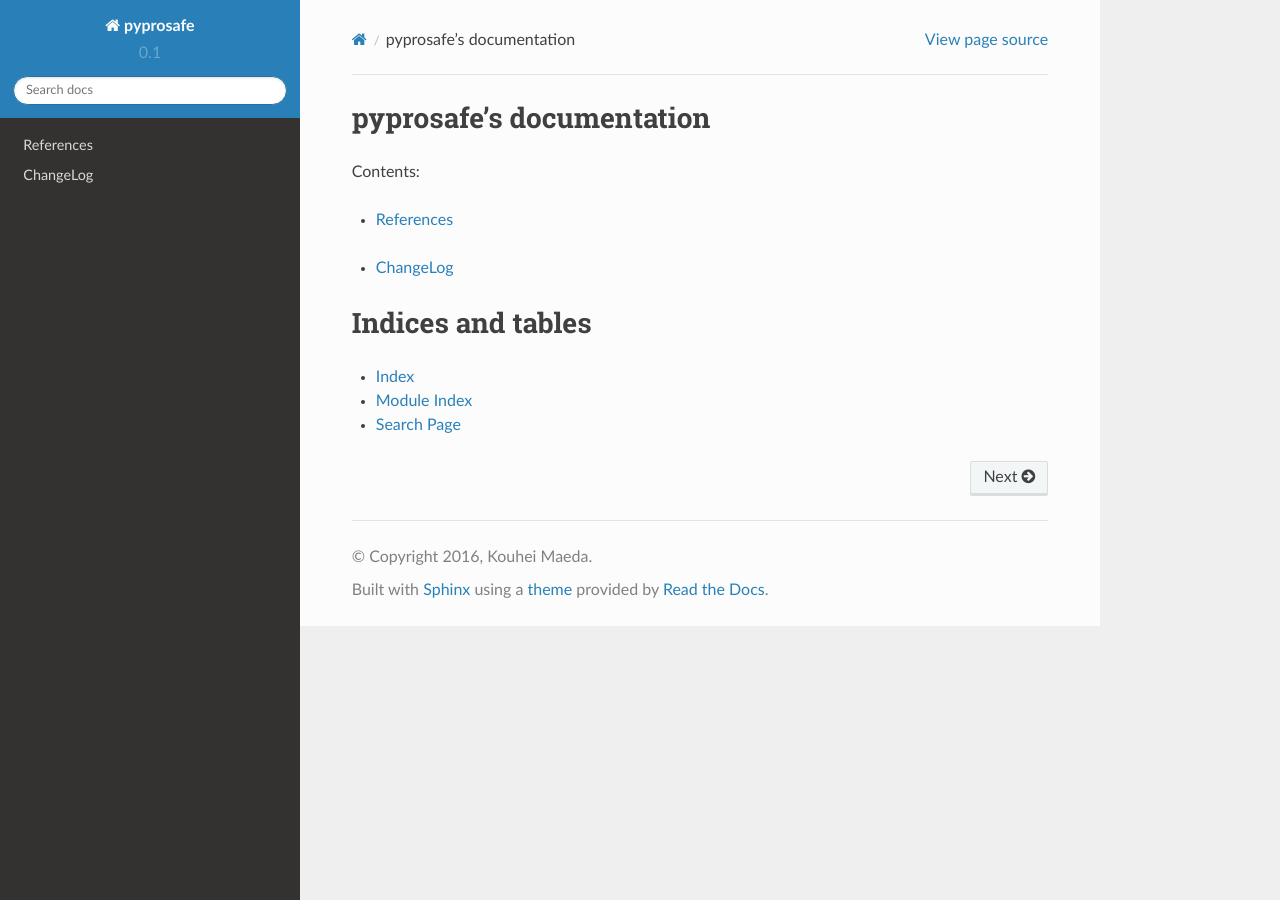
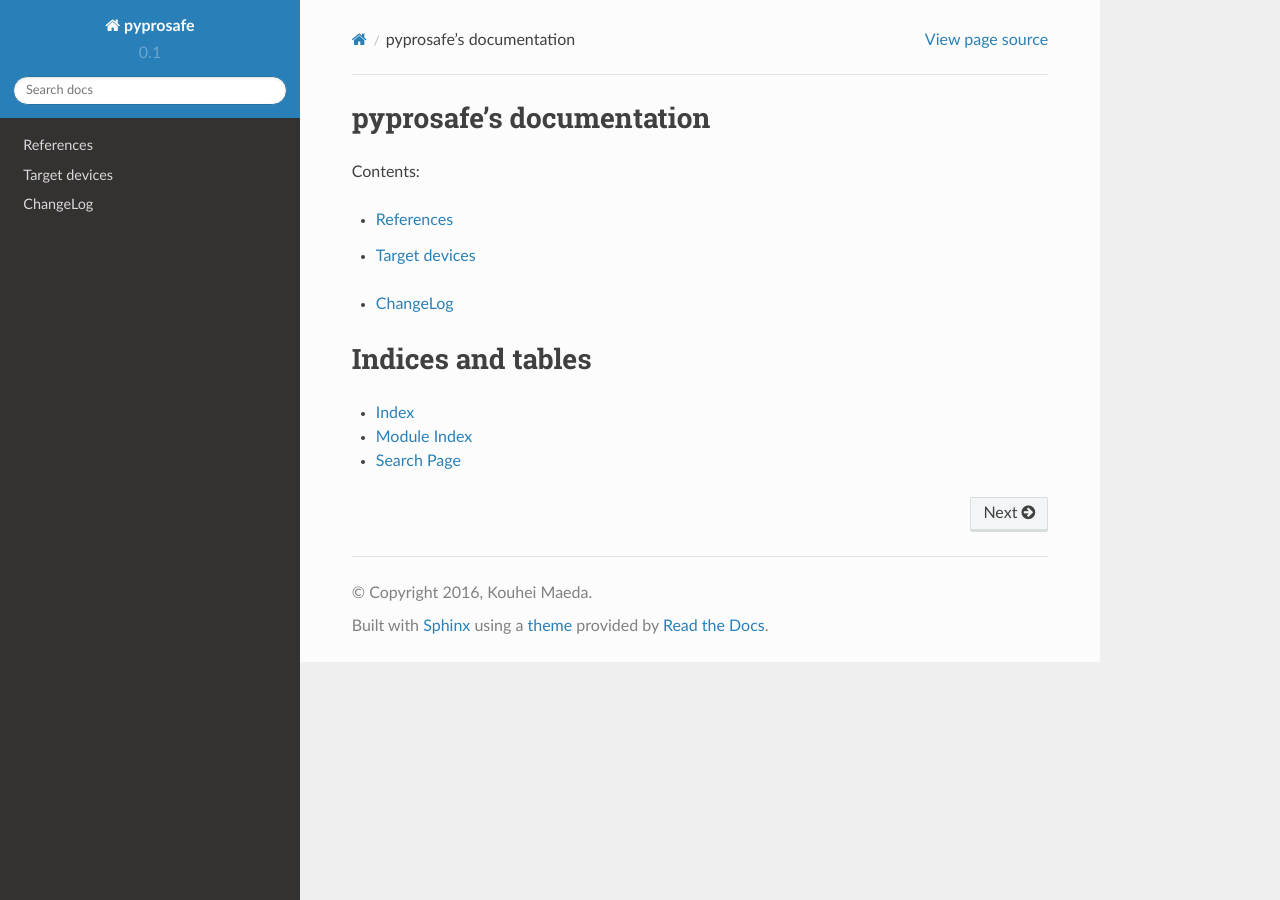
Before and after one commit to mkouhei/pyprosafe, a Sphinx documentation site: the page built from docs/source/index.rst, in a window 1280 px wide. Built offline with Sphinx 7.4.7 and the Read the Docs theme 2.0.0, drawn with Linux system fonts in a browser that asks for light colours.

Commit message:
Adds target deevices.
Signed-off-by: Kouhei Maeda <mkouhei@palmtb.net>

```diff
--- a/docs/source/index.rst
+++ b/docs/source/index.rst
@@ -8,8 +8,7 @@
 
    README
    modules/index
-
-.. ##### ToDo: Rewrite about documentation indexes. #####
+   target-devices
 
 .. toctree::
    :maxdepth: 1
--- /dev/null
+++ b/docs/source/target-devices.rst
@@ -0,0 +1,6 @@
+================
+ Target devices
+================
+
+* `GS108Tv2 <http://support.netgear.com/product/GS108Tv2>`_
+* `GS108PEv2 <http://support.netgear.com/product/GS108PEv2>`_
```
